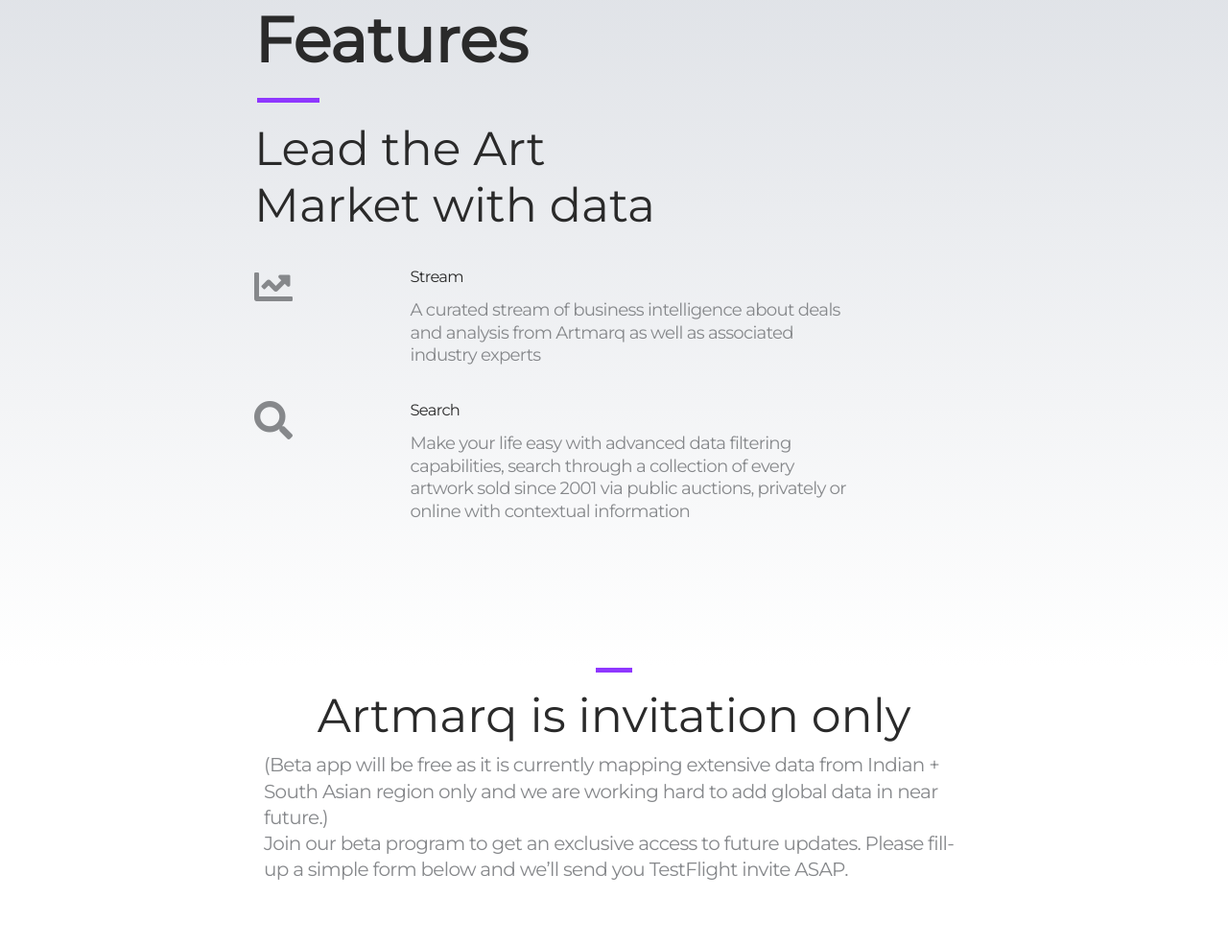
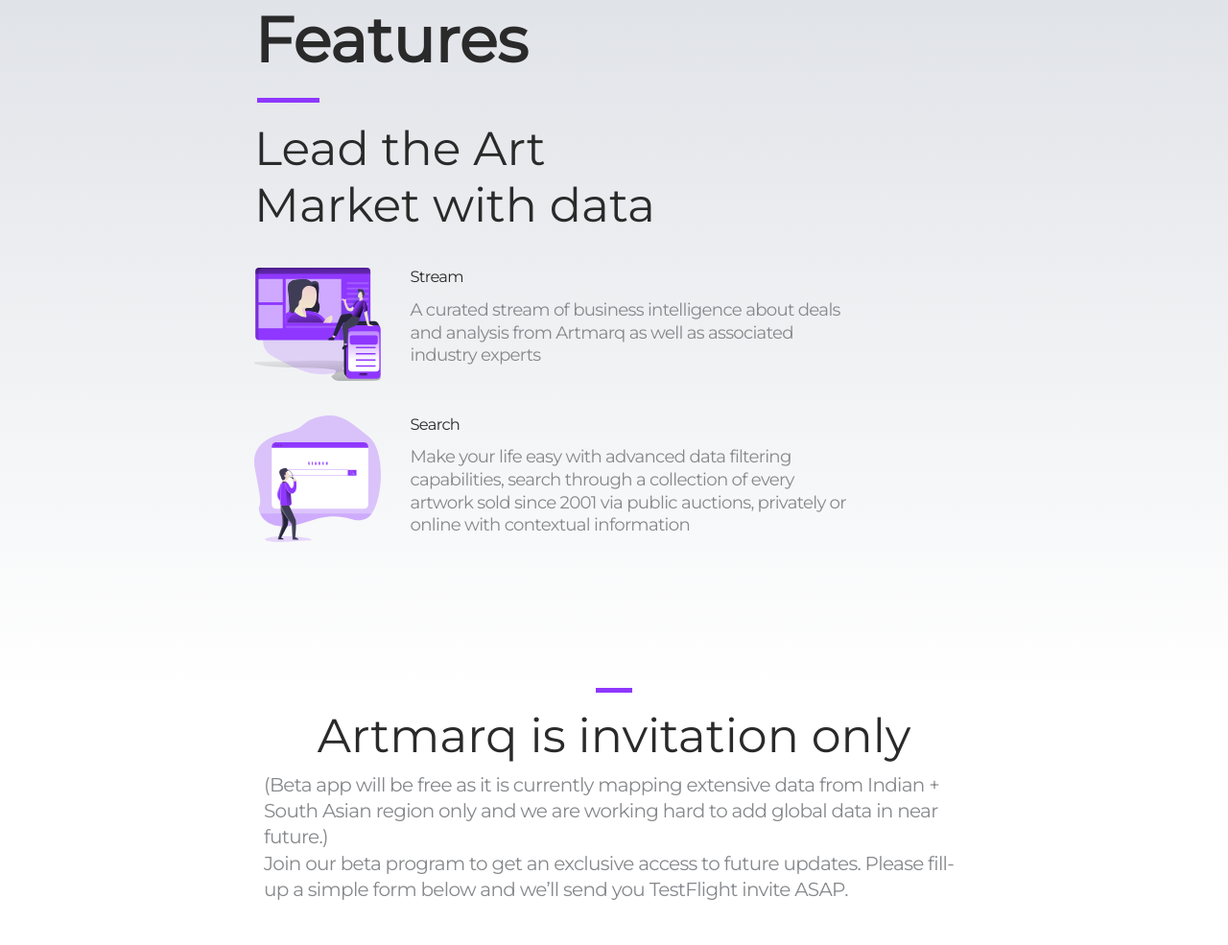
Before and after one commit to theartsnetwork/artmarqbeta, a plain HTML site: page index.html in a window 1280 px wide. Shown: the part 2708-3693 px from the top of the page at 96% size. Drawn offline with nearby package versions, Linux system fonts and the light colour scheme; a script that the page names is missing.

Commit message:
flavours of illustration added

```diff
--- a/index.html
+++ b/index.html
@@ -138,8 +138,7 @@
                 <div class="col-sm-12 col-md-10 col-md-offset-2 col-sm-offset-1">
                     <div class="row mb-40 xs-mb-40">
                         <div class="col-sm-2 col-lg-offset-0">
-                            <i class="fa fa-line-chart fa-2x"></i>
-                        </div>
+                        <img src="img/content_digital.svg" alt="Artmarq-Stream">                        </div>
                         <div class="col-sm-4 col-md-6">
                             <h3 class="mb-15">Stream</h3>
                             <p class="smaller">A curated stream of business intelligence about deals and analysis from Artmarq as well as associated industry experts</p>
@@ -147,7 +146,7 @@
                     </div>
                     <div class="row mb-40 xs-mb-20">
                         <div class="col-sm-2 col-lg-offset-0">
-                            <i class="fa fa-search fa-2x"></i>
+                        <img src="img/search_engine.svg" alt="Artmarq-Search">
                         </div>
                         <div class="col-sm-4 col-md-6">
                             <h3 class="mb-15">Search</h3>
```
Also changed, not shown: img/content_digital.svg (added), img/search_engine.svg (added).
